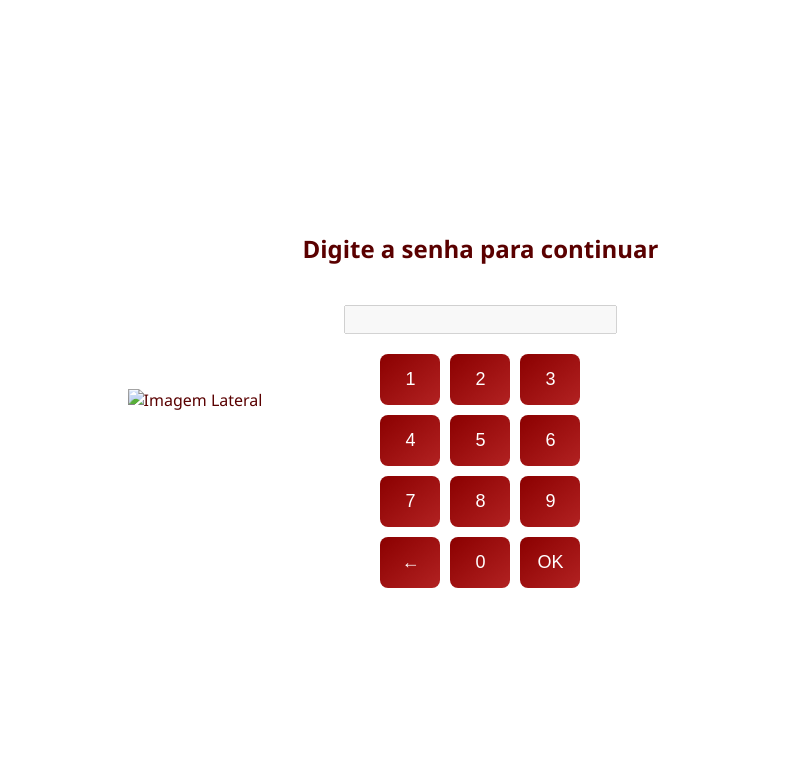
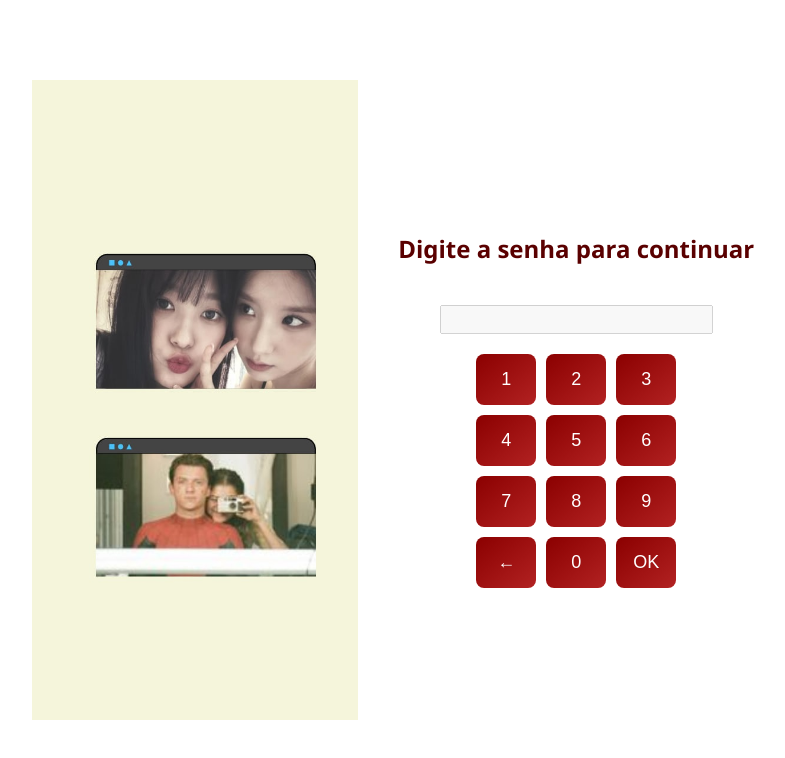
Before and after one commit to soturna-gif/rhea, a plain HTML site: page pagina1.html in a window 1280 px wide. Shown: the whole page, without its empty margins (247-1032 px from the left). Drawn offline with Linux system fonts and the light colour scheme.

Commit message:
pagina1.html

```diff
--- a/pagina1.html
+++ b/pagina1.html
@@ -53,7 +53,7 @@
 </head>
 <body>
   <div class="container">
-    <img src="imagem1.jpeg" alt="Imagem Lateral" class="image-lateral">
+    <img src="imagem1.jpg" alt="Imagem Lateral" class="image-lateral">
     <div class="senha-area">
       <h2>Digite a senha para continuar</h2>
       <input id="senha" type="password" maxlength="4" disabled />
```
